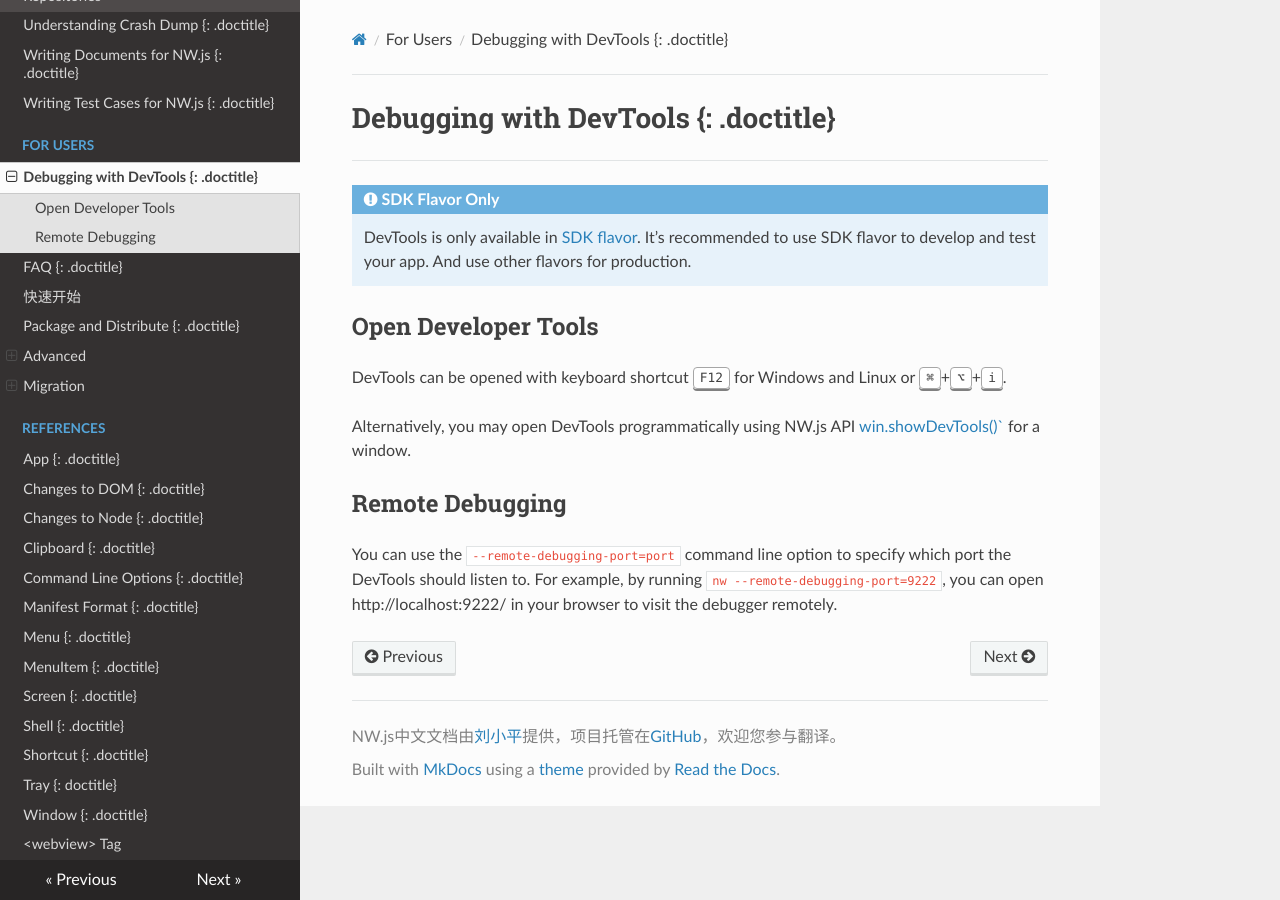
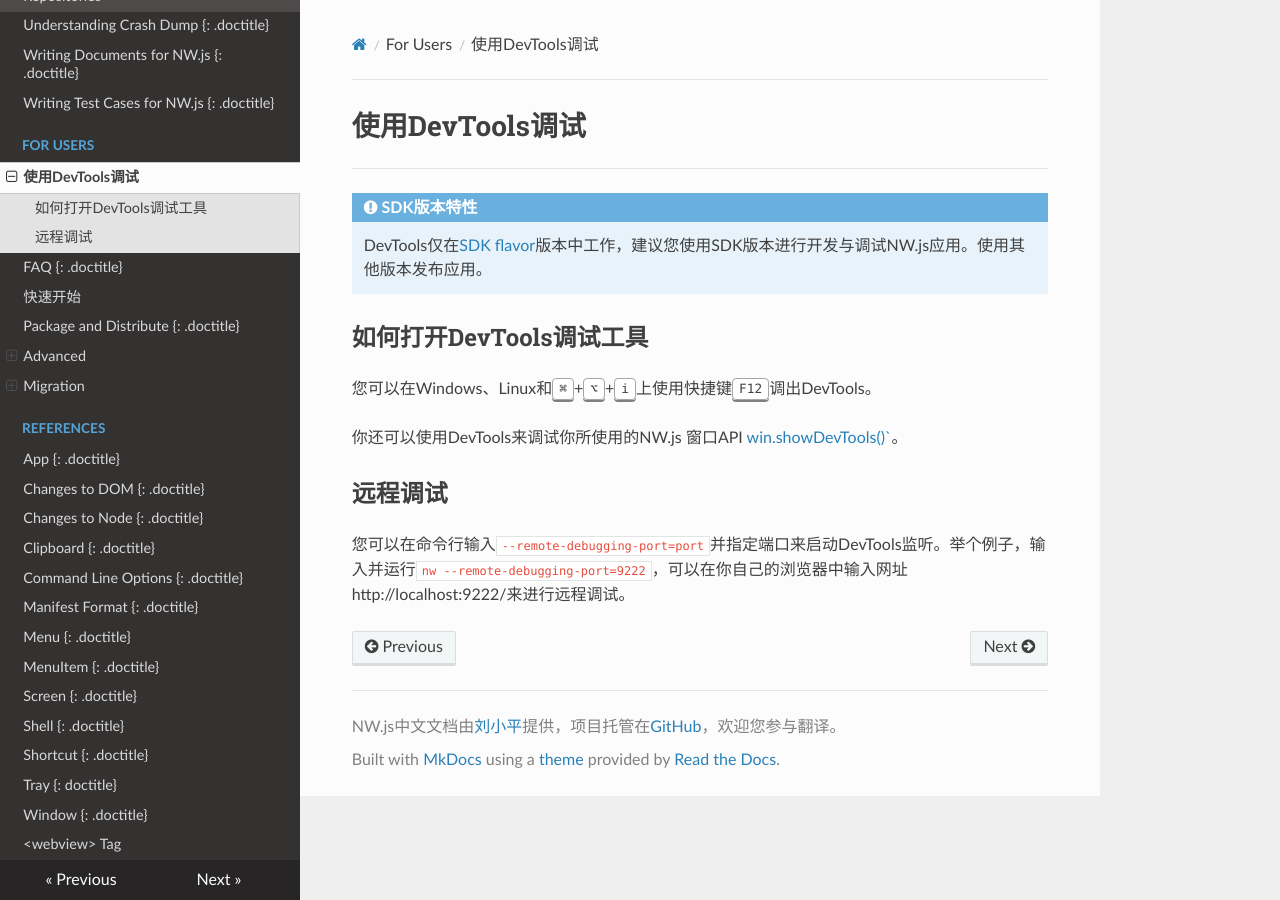
Before and after one commit to lxp135/NW.jsCnDocs, an MkDocs documentation site: the page built from docs/For Users/Debugging with DevTools.md, in a window 1280 px wide. Built offline with MkDocs 1.6.1, drawn with Linux system fonts in a browser that asks for light colours; nearby versions of some CDN libraries.

Commit message:
DevTools翻页完毕

```diff
--- a/docs/For Users/Debugging with DevTools.md
+++ b/docs/For Users/Debugging with DevTools.md
@@ -1,15 +1,15 @@
-# Debugging with DevTools {: .doctitle}
+# 使用DevTools调试
 ---
 
-!!! note "SDK Flavor Only"
-    DevTools is only available in [SDK flavor](Advanced/Build Flavors.md). It's recommended to use SDK flavor to develop and test your app. And use other flavors for production.
+!!! note "SDK版本特性"
+    DevTools仅在[SDK flavor](Advanced/Build Flavors.md)版本中工作，建议您使用SDK版本进行开发与调试NW.js应用。使用其他版本发布应用。
 
-## Open Developer Tools
+## 如何打开DevTools调试工具
 
-DevTools can be opened with keyboard shortcut <kbd>F12</kbd> for Windows and Linux or <kbd>&#8984;</kbd>+<kbd>&#8997;</kbd>+<kbd>i</kbd>.
+您可以在Windows、Linux和<kbd>&#8984;</kbd>+<kbd>&#8997;</kbd>+<kbd>i</kbd>上使用快捷键<kbd>F12</kbd>调出DevTools。
 
-Alternatively, you may open DevTools programmatically using NW.js API [win.showDevTools()`](../References/Window.md##winshowdevtoolsiframe-headless-callback) for a window.
+你还可以使用DevTools来调试你所使用的NW.js 窗口API [win.showDevTools()`](../References/Window.md##winshowdevtoolsiframe-headless-callback)。
 
-## Remote Debugging
+## 远程调试
 
-You can use the `--remote-debugging-port=port` command line option to specify which port the DevTools should listen to. For example, by running `nw --remote-debugging-port=9222`, you can open http://localhost:9222/ in your browser to visit the debugger remotely.
+您可以在命令行输入`--remote-debugging-port=port`并指定端口来启动DevTools监听。举个例子，输入并运行`nw --remote-debugging-port=9222`，可以在你自己的浏览器中输入网址http://localhost:9222/来进行远程调试。
```
